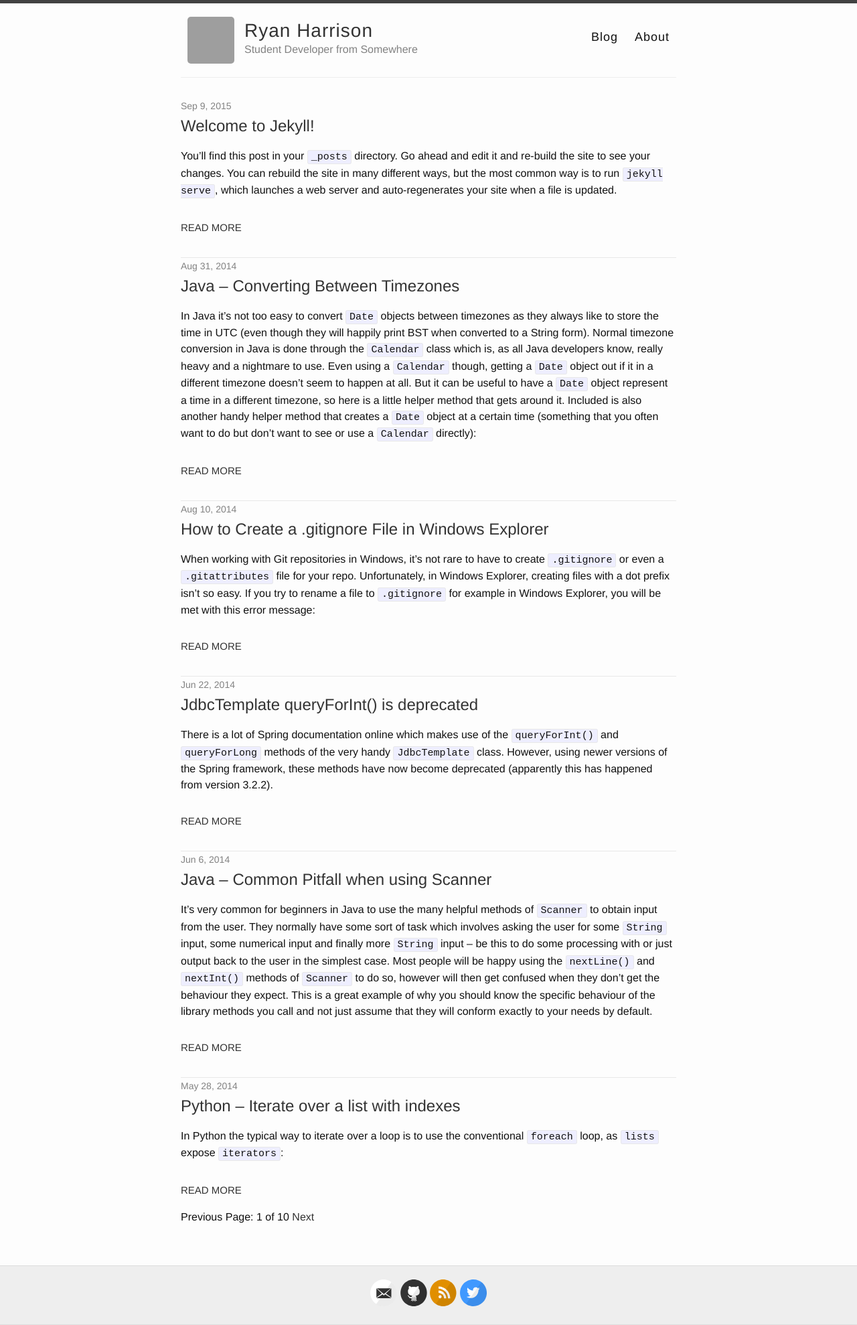
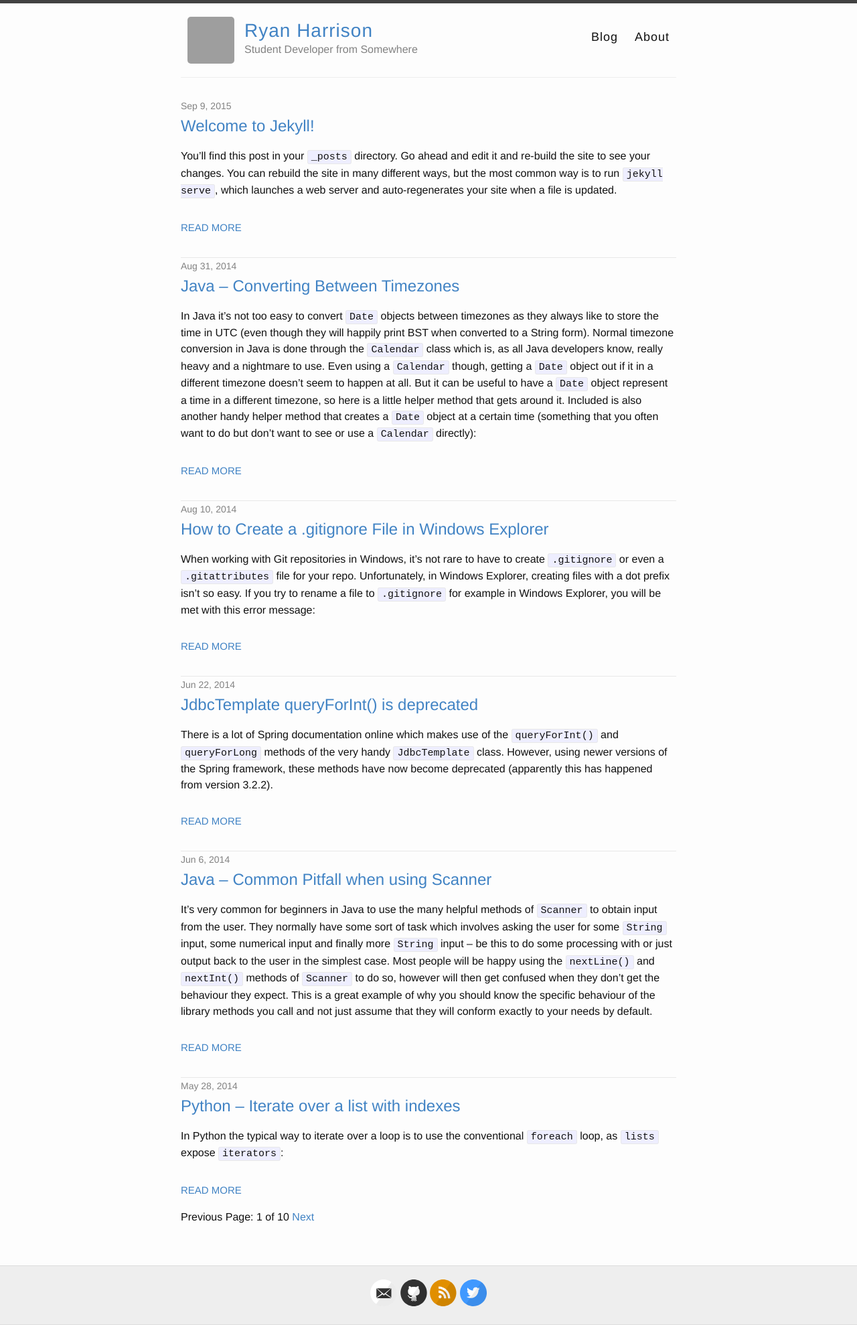
Before and after one commit to raharrison/ryanharrison.co.uk, a Jekyll site: the page built from index.html, in a window 1280 px wide. Shown: the whole page at 67% size. Built offline with Jekyll 4.4.1, drawn with Linux system fonts in a browser that asks for light colours; the list of posts is cut into pages by our own code; grey boxes are pictures that could not be loaded.

Commit message:
Fix link colouring

```diff
--- a/_sass/_base.scss
+++ b/_sass/_base.scss
@@ -88,18 +88,15 @@ h1, h2, h3, h4, h5, h6 {
 /**
  * Links
  */
+
 a {
-    color: $brand-color;
-    text-decoration: none;
+  color: $blue;
+  text-decoration: none;
+  cursor: pointer;
 
-    &:visited {
-        color: darken($brand-color, 15%);
-    }
-
-    &:hover {
-        color: $text-color;
-        text-decoration: underline;
-    }
+  &:hover, &:active {
+    color: $blue;
+  }
 }
 
 
```
